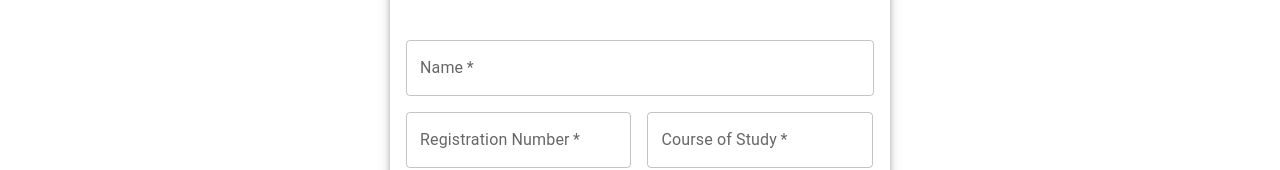
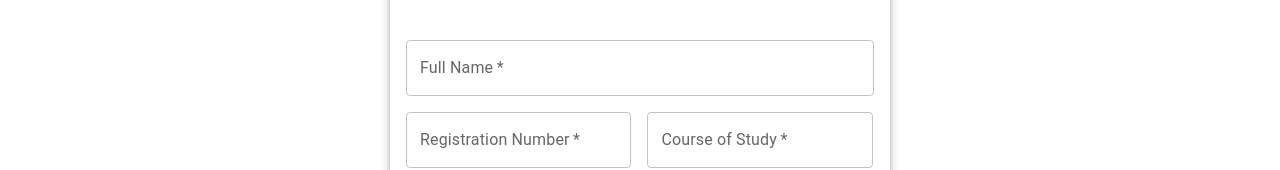
Before and after one commit to IAmalmuhandis/mssn-portal-frontend, a React (Create React App) app: page / in a window 1280 px wide. Shown: the part 306-476 px from the top of the page. Built offline with nearby package versions, Linux system fonts and the light colour scheme.

Commit message:
new update

```diff
--- a/src/components/form/Form.jsx
+++ b/src/components/form/Form.jsx
@@ -44,8 +44,8 @@ const Form = () => {
           Authorization: testSecretKey,
           "Content-Type": "application/json",
         },
-        'subaccount' : 'ACCT_3org68z257h2yhu',
-        'transaction_charge': 15000,
+        // 'subaccount' : 'ACCT_3org68z257h2yhu',
+        // 'transaction_charge': 15000,
 
         // sk_test_a0854fa4e328cbc8e54b86176cdfad5de24787c5
         data: {
@@ -208,7 +208,7 @@ const Form = () => {
         <Grid item xs={12}>
           <TextField
             required
-            label="Name"
+            label="Full Name"
             value={name}
             onChange={(e) => setName(e.target.value)}
             sx={{ width: "100%" }}
```
